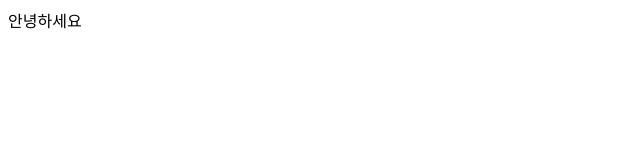
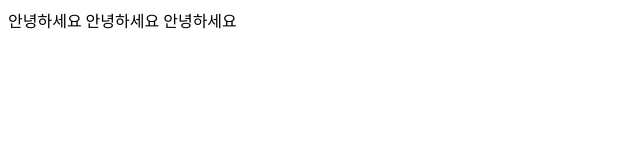
Before and after one commit to kyu1203/github_test, a plain HTML site: page test1.html in a window 1280 px wide. Shown: the whole page, without its empty margins (0-640 px from the left). Drawn offline with Linux system fonts and the light colour scheme.

Commit message:
안녕하세요 추가

```diff
--- a/test1.html
+++ b/test1.html
@@ -10,5 +10,7 @@
 </head>
 <body>
 안녕하세요
+안녕하세요
+안녕하세요
 
 </body>
```
